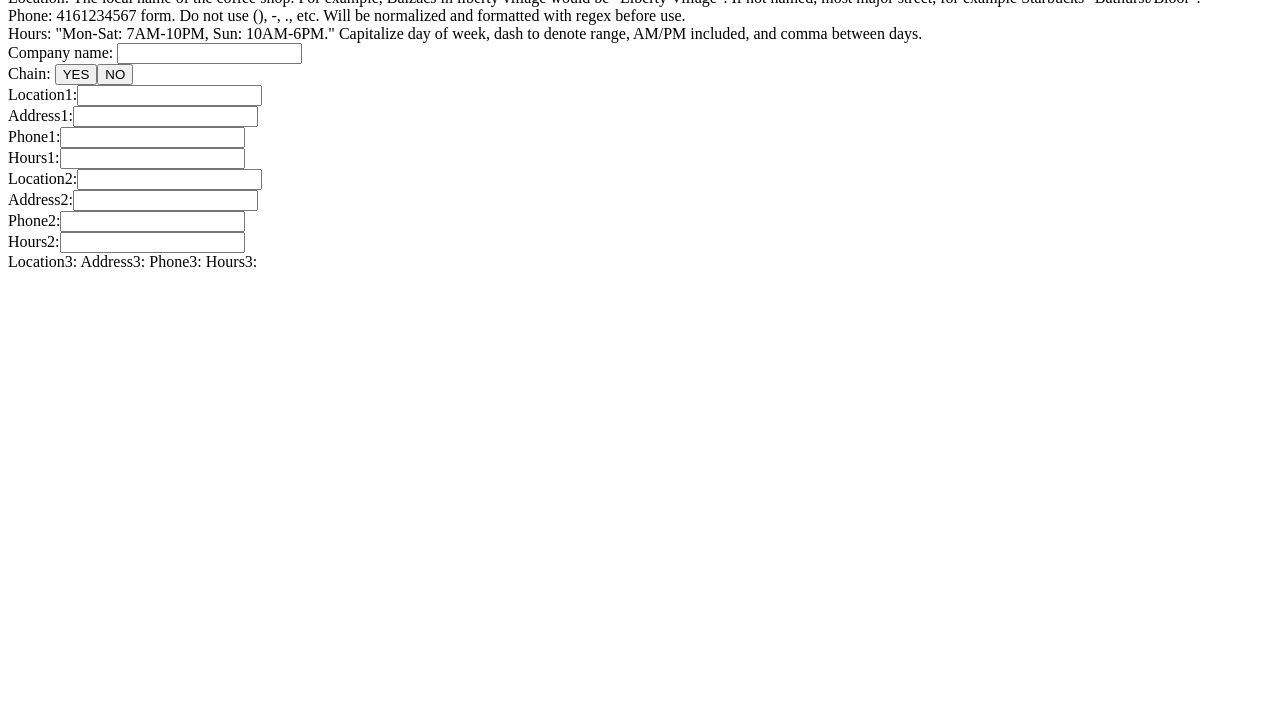
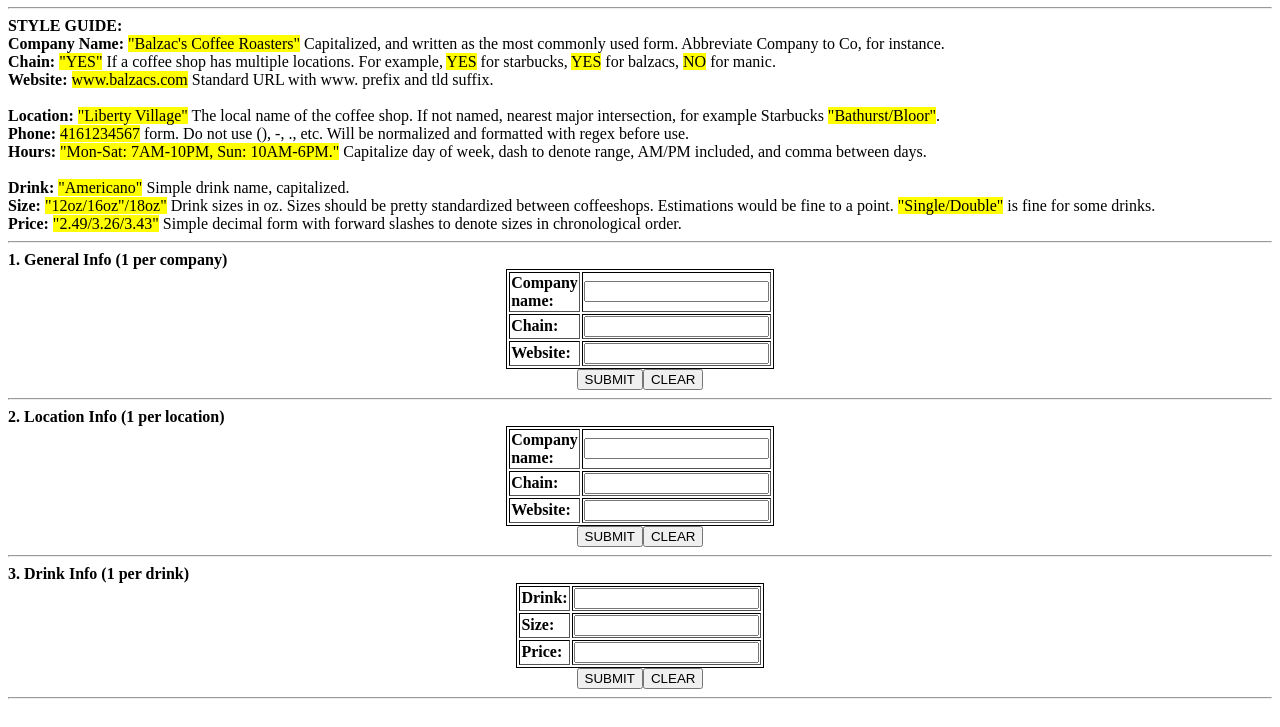
Before and after one commit to neostoic/cheap_bean, a plain HTML site: page Form Site/index.html in a window 1280 px wide. Shown: the part 73-800 px from the top of the page. Drawn offline with Linux system fonts and the light colour scheme.

Commit message:
Finalized template

```diff
--- a/Form Site/index.html
+++ b/Form Site/index.html
@@ -1,32 +1,53 @@
 <!DOCTYPE html>
 <html>
+<script>document.write('<script src="http://' + (location.host || 'localhost').split(':')[0] + ':35729/livereload.js?snipver=1"></' + 'script>')</script>
+<style type="text/css" media="screen">
+ table { border: 1px solid black;float:center;width:200px;margin:0 auto;}
+ #table_container{width:200px;margin:0 ;}
+</style>
 <body>
 
-STYLE GUIDE: <br>
 
-Company Name: Capitalized, and written as the most commonly used form. Abbreviate Company to Co, for instance. <br>
-Chain: Yes if a coffee shop has multiple locations. For example, YES for starbucks, YES for balzacs, NO for manic.<br>
-Location: The local name of the coffee shop. For example, Balzacs in liberty village would be "Liberty Village". If not named, most major street, for example Starbucks "Bathurst/Bloor". <br>
-Phone: 4161234567 form. Do not use (), -, ., etc. Will be normalized and formatted with regex before use. <br>
-Hours: "Mon-Sat: 7AM-10PM, Sun: 10AM-6PM." Capitalize day of week, dash to denote range, AM/PM included, and comma between days. <br>
+<H1> Form site for data entry into mongoDB for Coffee Platform. </H1>
+<hr>
+<strong>STYLE GUIDE:</strong><br>
 
-<form action="">
-Company name: <input type="text" name="companyname"><br>
-Chain: <button name="chain">YES</button><button name="nochain">NO</button><br>
-	Location1:<input type="text" name="location1"> <br>
-	Address1:<input type="text" name="address1"></br>
-	Phone1:<input type="text" name="phone1"></br>
-	Hours1:<input type="text" name="hours1"><br>
-
-	Location2:<input type="text" name="location2"></br>
-	Address2:<input type="text" name="address2"></br>
-	Phone2:<input type="text" name="phone2"></br>
-	Hours2:<input type"text" name="hours2"></br>
-
-	Location3:
-	Address3:
-	Phone3:
-	Hours3:
-
+<b>Company Name: </b><mark>"Balzac's Coffee Roasters"</mark> Capitalized, and written as the most commonly used form. Abbreviate Company to Co, for instance. <br>
+<b>Chain: </b> <mark>"YES"</mark> If a coffee shop has multiple locations. For example, <mark>YES</mark> for starbucks, <mark>YES</mark> for balzacs, <mark>NO</mark> for manic.<br>
+<b>Website: </b> <mark>www.balzacs.com</mark> Standard URL with www. prefix and tld suffix. <br>
+<br>
+<b>Location: </b><mark>"Liberty Village"</mark> The local name of the coffee shop. If not named, nearest major intersection, for example Starbucks <mark>"Bathurst/Bloor"</mark>. <br>
+<b>Phone: </b> <mark>4161234567</mark> form. Do not use (), -, ., etc. Will be normalized and formatted with regex before use. <br>
+<b>Hours: </b><mark>"Mon-Sat: 7AM-10PM, Sun: 10AM-6PM."</mark> Capitalize day of week, dash to denote range, AM/PM included, and comma between days. <br>
+<br>
+<b>Drink: </b><mark>"Americano"</mark> Simple drink name, capitalized.<br>
+<b>Size: </b><mark>"12oz/16oz"/18oz"</mark> Drink sizes in oz. Sizes should be pretty standardized between coffeeshops. Estimations would be fine to a point. <mark>"Single/Double"</mark> is fine for some drinks.<br>
+<b>Price: </b><mark>"2.49/3.26/3.43"</mark> Simple decimal form with forward slashes to denote sizes in chronological order. <br>
+<hr>
+	<b> 1. General Info (1 per company)
+	    <table border="1">
+		<tr><td>Company name: </td><td><input type="text" name="companyname"> <br></td></tr>
+		<tr><td>Chain:</td><td><input type="text" name="chain"></br></td></tr>
+		<tr><td>Website:</td><td><input type="text" name="website"></br></td></tr>
+		</table>
+		<center><button name="submitinfo">SUBMIT</button><button name="clearinfo">CLEAR</button><br></center>
+<hr>
+		2. Location Info (1 per location)
+	    <table border="1">
+		<tr><td>Company name:</td><td><input type="text" name="companyname"> <br></td></tr>
+		<tr><td>Chain:</td><td><input type="text" name="address1"></br></td></tr>
+		<tr><td>Website:</td><td><input type="number" name="phone1"></br></td></tr>
+		</table>
+		<center><button name="submitlocation">SUBMIT</button><button name="clearlocation">CLEAR</button><br></center>
+<hr>
+		3. Drink Info (1 per drink)
+		<table border="1">
+		<tr><td>Drink:</td><td><input type="text" name="drink1"> <br></td></tr>
+		<tr><td>Size:</td><td><input type="text" name="size1"></br></td></tr>
+		<tr><td>Price:</td><td><input type="number" name="price1"></br></td></tr>
+		</table>
+		<center><button name="submitdrink">SUBMIT</button><button name="cleardrink">CLEAR</button><br></center>
+</div>
 </body>
+<hr>
 </html>
```
